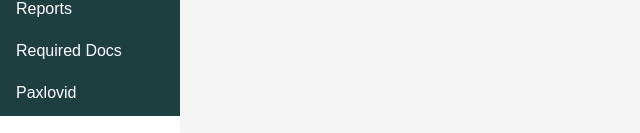
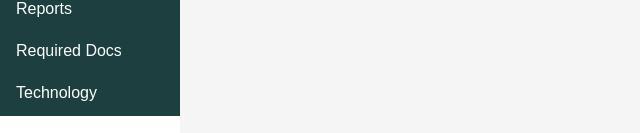
Before and after one commit to matthewstathis/rxnet, a plain HTML site: page prototype-home-2.html in a window 1280 px wide. Shown: the part 684-817 px from the top of the page, 0-640 px from the left. Drawn offline with Linux system fonts and the light colour scheme.

Commit message:
Update prototype-home-2.html

```diff
--- a/prototype-home-2.html
+++ b/prototype-home-2.html
@@ -141,6 +141,7 @@
     <button class="dock-button" onclick="showCategory('resources')">Resources</button>
     <button class="dock-button" onclick="showCategory('reports')">Reports</button>
     <button class="dock-button" onclick="showCategory('requireddocs')">Required Docs</button>
+    <button class="dock-button" onclick="showCategory('technology')">Technology</button>
     <button class="dock-button" onclick="showCategory('paxlovid')">Paxlovid</button>
     <button class="dock-button" onclick="showCategory('covidflutesting')">COVID/Flu Testing</button>
     <button class="dock-button" onclick="showCategory('covidvaccine')">COVID Vaccine</button>
```
